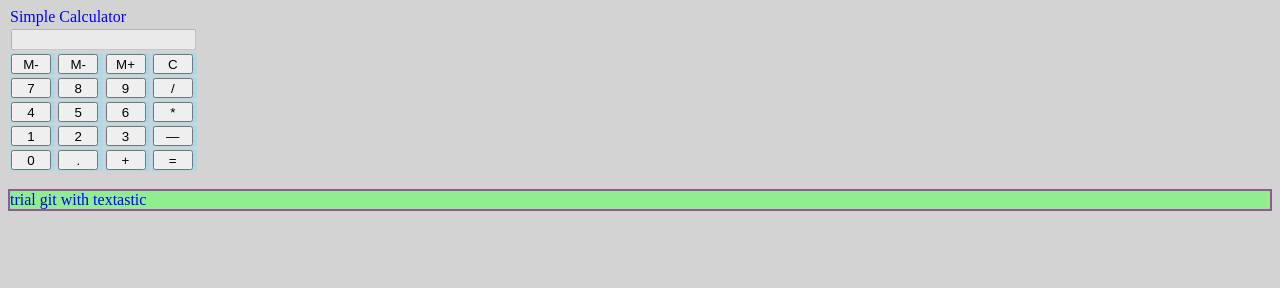
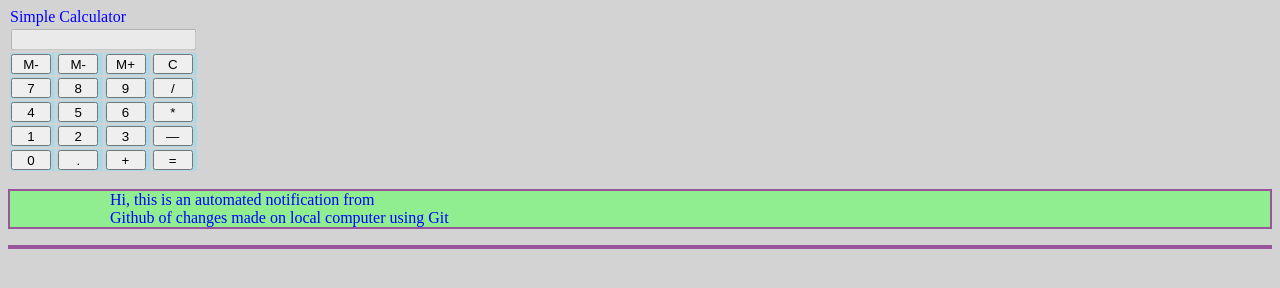
Before and after one commit to WJag/first-proj---calculator, a plain HTML site: page index.html in a window 1280 px wide. Drawn offline with Linux system fonts and the light colour scheme.

Commit message:
using git
Modified on ipad in Textastic , uploaded with WorkingCopy
Terminal be tried later when git instalation understood.

```diff
--- a/index.html
+++ b/index.html
@@ -57,6 +57,9 @@
 
     </table>
 
-    <p> trial git with textastic</p>
+    <p> Hi, this is an automated notification from <br>
+    Github of changes made on local computer using Git
+    </p> <p></p>
+
 </body>
 </html>
--- a/styles.css
+++ b/styles.css
@@ -1,6 +1,7 @@
 p{background-color: lightgreen;
   color: blue;
   border: 2px solid #959;
+  padding-left: 100px;
 }
 
 .rawstyle{ color: red;
```
